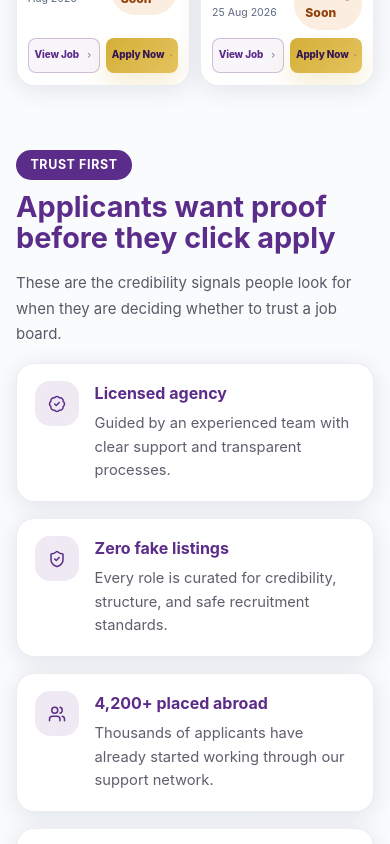
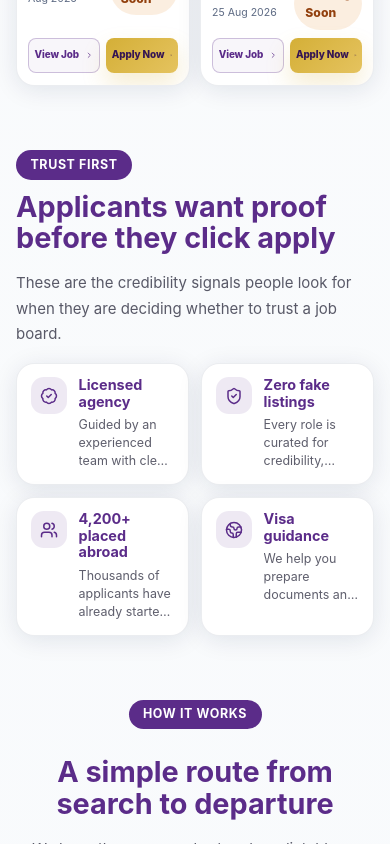
Before and after one commit to Kaizen2030/brightpathtravelscholars, a React (Vite) app: page /work-abroad in a window 390 px wide. Shown: the part 11156-12000 px from the top of the page. Built offline with nearby package versions, Linux system fonts and the light colour scheme; no server answers; the database is empty.

Commit message:
Refine mobile work abroad card layout

```diff
--- a/src/pages/WorkAbroad.css
+++ b/src/pages/WorkAbroad.css
@@ -803,7 +803,8 @@
 
   .work-trust-grid,
   .work-steps-grid {
-    grid-template-columns: 1fr;
+    grid-template-columns: repeat(2, minmax(0, 1fr));
+    gap: 0.75rem;
   }
 
   .work-job-actions {
@@ -901,6 +902,56 @@
     height: 0.78rem;
   }
 
+  .work-trust-card {
+    padding: 0.85rem;
+    gap: 0.7rem;
+  }
+
+  .work-trust-icon {
+    width: 2.3rem;
+    height: 2.3rem;
+    border-radius: 0.8rem;
+  }
+
+  .work-trust-card h3 {
+    font-size: 0.9rem;
+    line-height: 1.15;
+  }
+
+  .work-trust-card p {
+    font-size: 0.78rem;
+    line-height: 1.45;
+    display: -webkit-box;
+    -webkit-line-clamp: 3;
+    -webkit-box-orient: vertical;
+    overflow: hidden;
+  }
+
+  .work-step-card {
+    padding: 0.9rem 0.8rem 0.85rem;
+  }
+
+  .work-step-circle {
+    width: 2.2rem;
+    height: 2.2rem;
+    margin-bottom: 0.65rem;
+    font-size: 0.8rem;
+  }
+
+  .work-step-card h3 {
+    font-size: 0.9rem;
+    line-height: 1.15;
+  }
+
+  .work-step-card p {
+    font-size: 0.78rem;
+    line-height: 1.45;
+    display: -webkit-box;
+    -webkit-line-clamp: 4;
+    -webkit-box-orient: vertical;
+    overflow: hidden;
+  }
+
   .work-steps-grid::before {
     display: none;
   }
```
